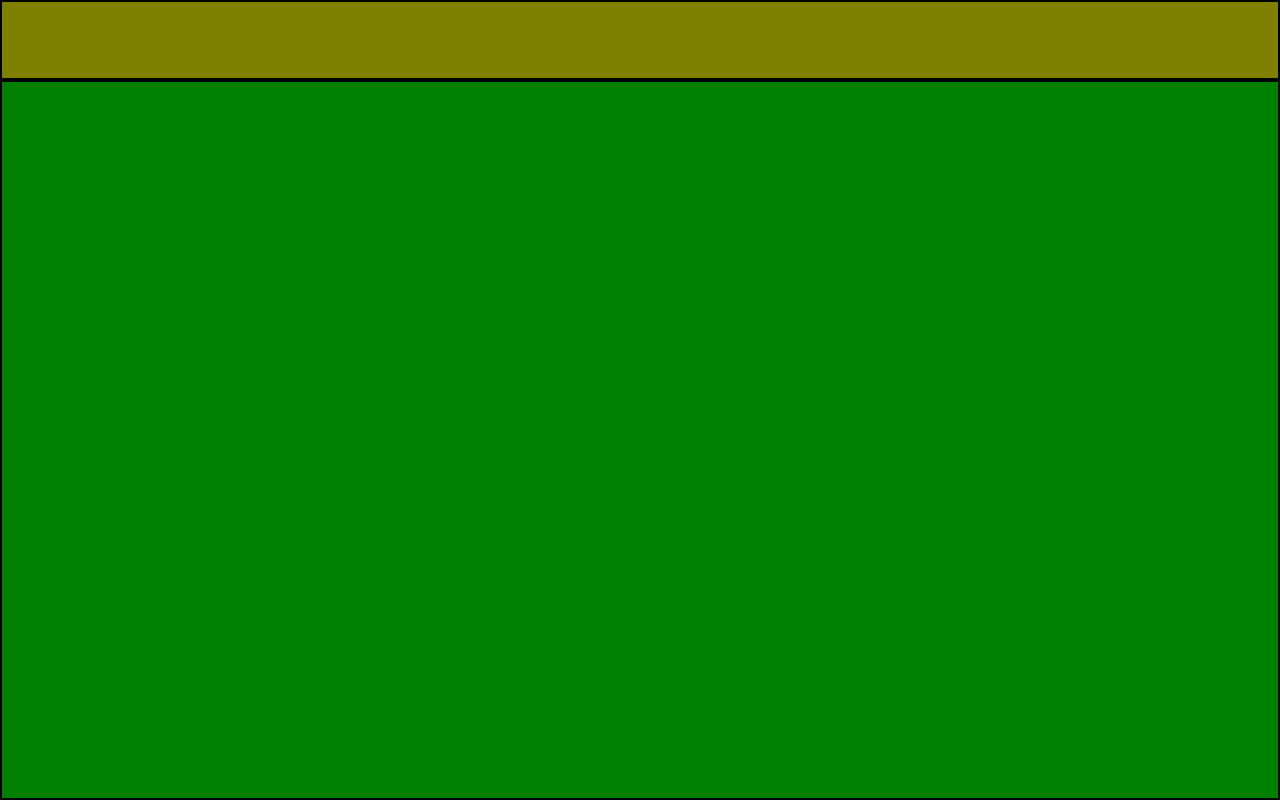
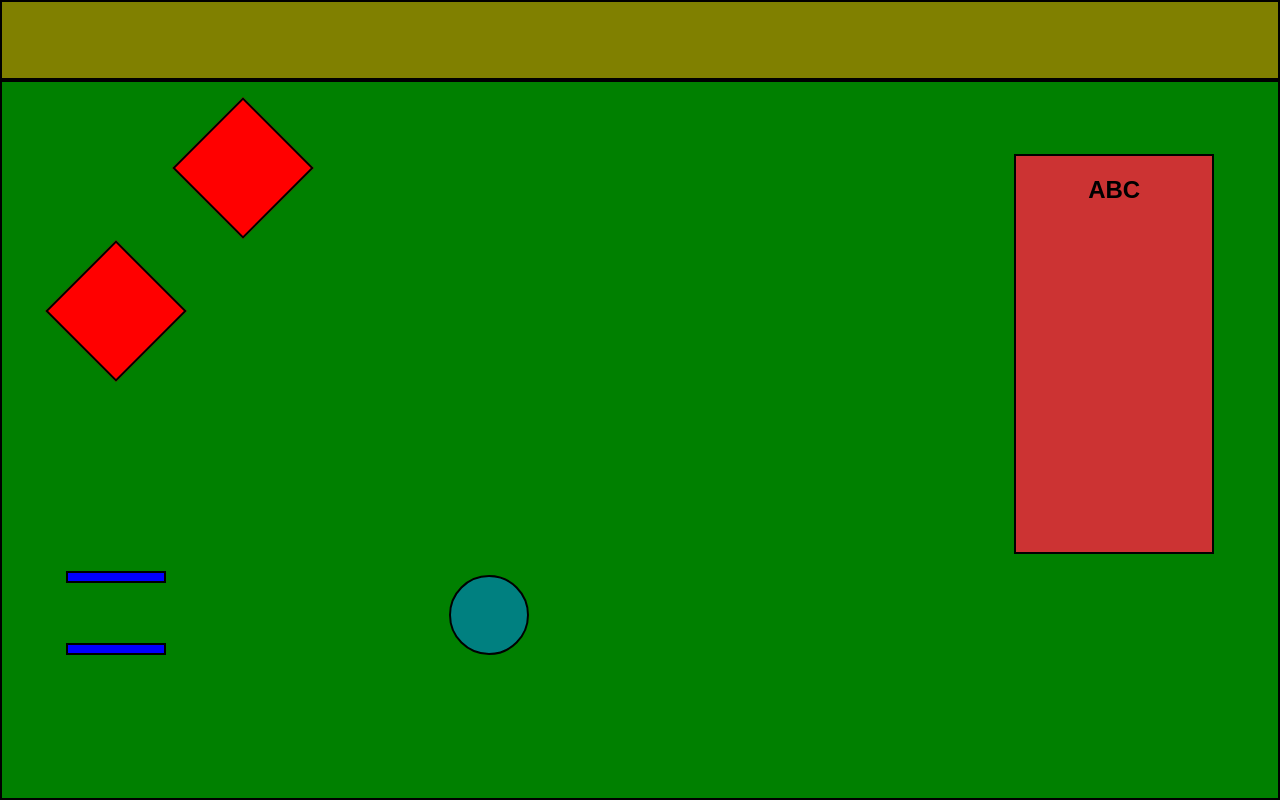
Before and after one commit to Amelia6554/RoomDesign, a plain HTML site: page index.html in a window 1280 px wide. Drawn offline with Linux system fonts and the light colour scheme.

Commit message:
all elements and structure for 583px-900px

```diff
--- a/index.html
+++ b/index.html
@@ -8,6 +8,15 @@
 </head>
 <body>
     <div class="top-bar"></div>
-    <main class="room"></main>
+    <main class="room">
+        <div class="diamond d1"></div>
+        <div class="diamond d2"></div>
+
+        <div class="bar b1"></div>
+        <div class="bar b2"></div>
+
+        <div class="circle"></div>
+        <div class="side-panel">ABC</div>
+    </main>
 </body>
 </html>
--- a/style.css
+++ b/style.css
@@ -1,5 +1,10 @@
 * {
     box-sizing: border-box;
+}
+
+:root {
+    --diamond-size: 100px;
+    --circle-size: 80px;
 }
 
 
@@ -11,8 +16,8 @@ body, html {
   overflow: hidden;
 }
 
-.shape, .side-panel, .top-bar, .room {
-    border: 2px solid black;
+.shape, .side-panel, .top-bar, .room, .diamond, .bar, .circle, .side-panel {
+    border: 2px solid black
 }
 
 .top-bar{
@@ -26,3 +31,52 @@ body, html {
     background-color: #008000;
     width: 100%;
 }
+
+/* Shapes */
+.diamond{
+    position: absolute;
+    width: var(--diamond-size);
+    height: var(--diamond-size);
+    background-color: #ff0000;
+    transform: rotate(45deg);
+}
+
+.d1 {top: 5%; left: 15%;}
+.d2 {top: 25%; left: 5%;}
+
+.bar{
+    position:absolute;
+    width: 100px;
+    height: 12px;
+    background-color: #0000ff;
+    left: 5%;
+}
+
+.b1 {bottom: 30%}
+.b2 {bottom: 20%}
+
+.circle{
+    position: absolute;
+    width:  var(--circle-size);
+    height: var(--circle-size);
+    background-color: #008080;
+    border-radius: 50%;
+    bottom: 20%;
+    left: 35%;
+}
+
+.side-panel {
+    position: absolute;
+    right: 5%;
+    top: 10%;
+    height: 400px;
+    width: 200px;
+    background-color: #CC3333;
+    display: flex;
+    justify-content: center;
+    align-items: flex-start;
+    padding-top: 20px;
+    font-family: sans-serif;
+    font-weight: bold;
+    font-size: 24px;
+}
```
